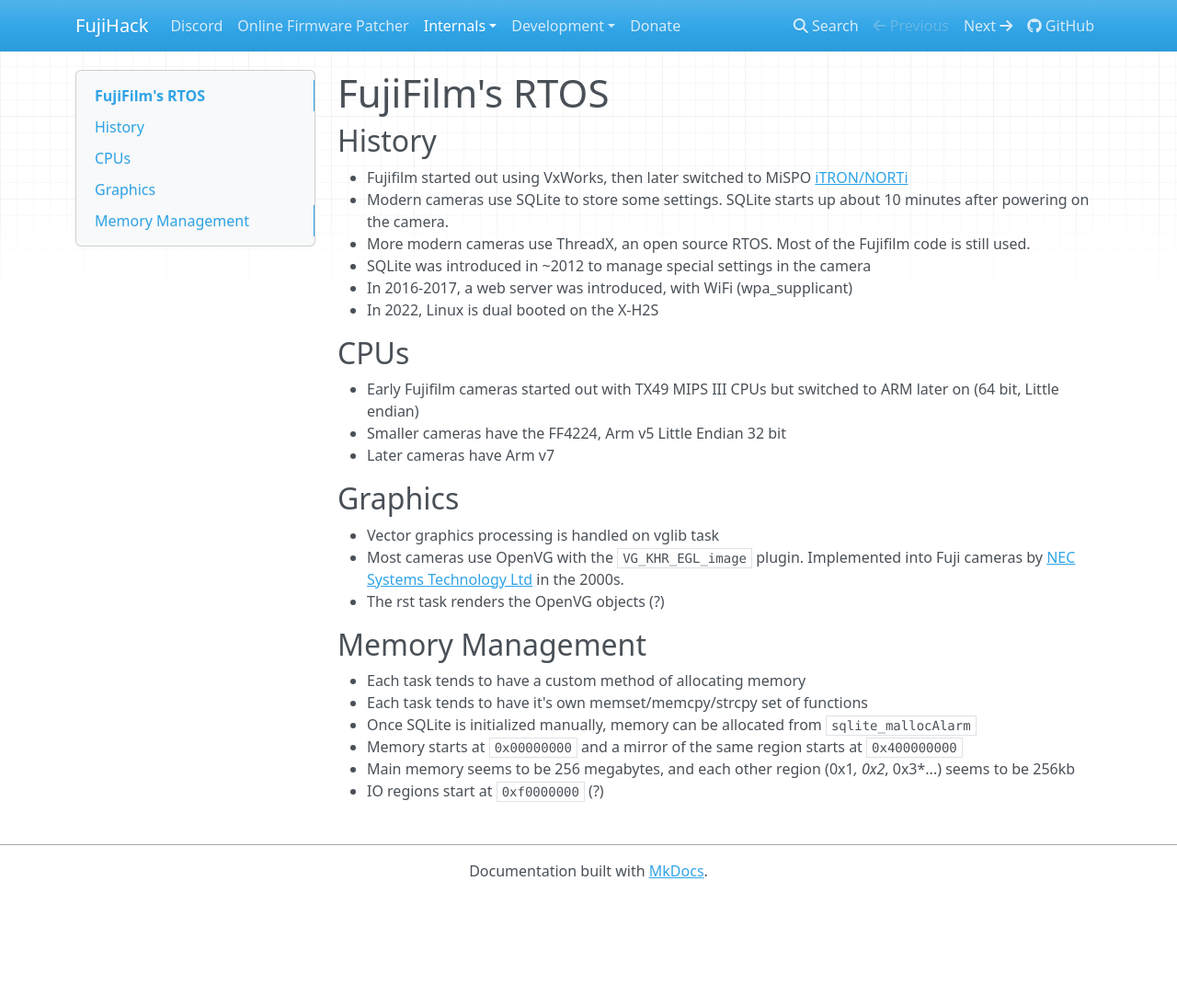
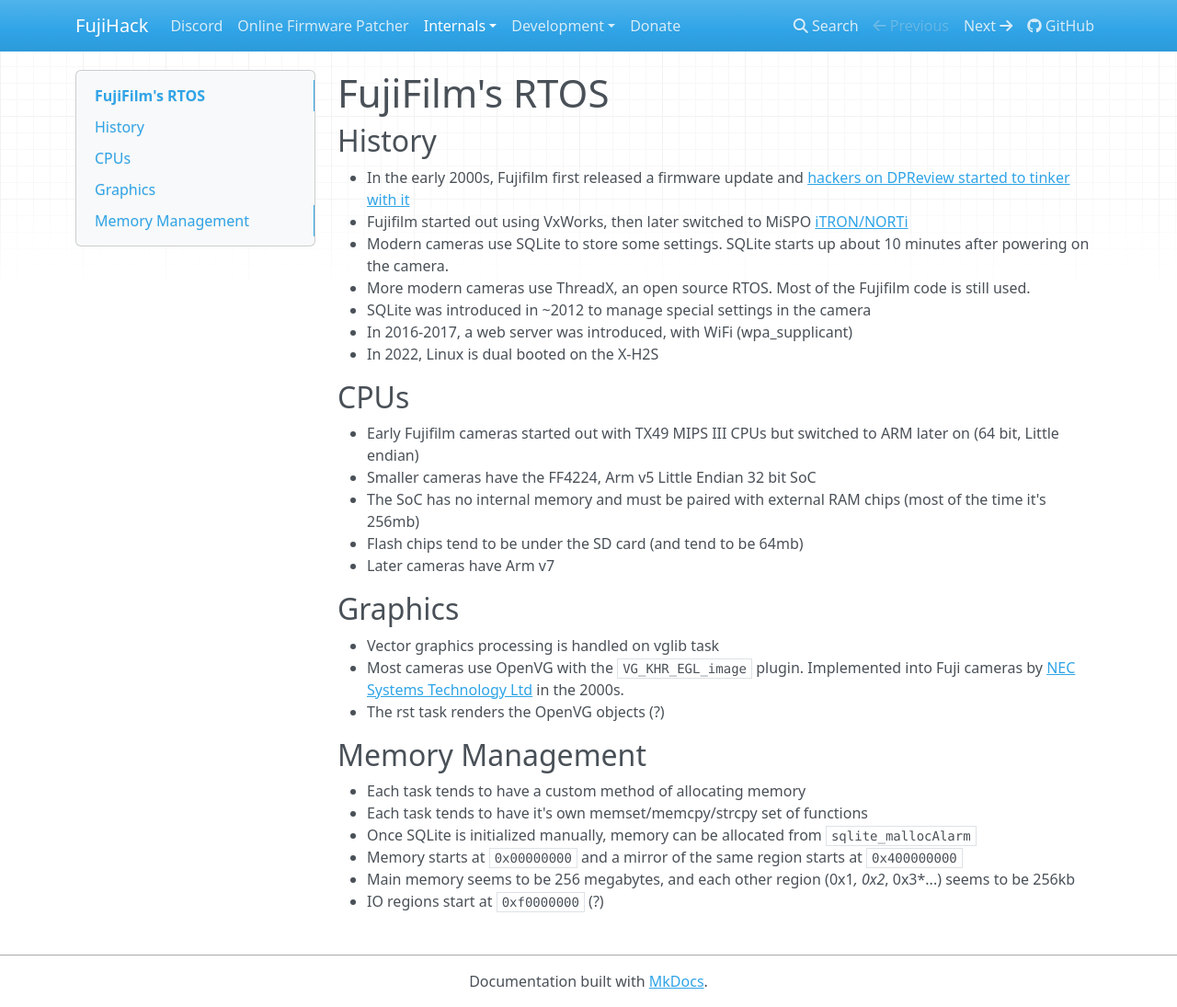
Before and after one commit to fujihack/wiki, an MkDocs documentation site: the page built from docs/fujirtos.md, in a window 1280 px wide and 1095 px high. Shown: the whole window at 92% size. Built offline with MkDocs 1.6.1, drawn with Linux system fonts in a browser that asks for light colours; nearby versions of some CDN libraries.

Commit message:
Update fujirtos.md

```diff
--- a/docs/fujirtos.md
+++ b/docs/fujirtos.md
@@ -1,6 +1,7 @@
 # FujiFilm's RTOS
 
 ## History
+- In the early 2000s, Fujifilm first released a firmware update and [hackers on DPReview started to tinker with it](https://www.dpreview.com/forums/thread/430068)
 - Fujifilm started out using VxWorks, then later switched to MiSPO [iTRON/NORTi](https://en.wikipedia.org/wiki/ITRON_project)
 - Modern cameras use SQLite to store some settings. SQLite starts up about 10 minutes after powering on the camera.
 - More modern cameras use ThreadX, an open source RTOS. Most of the Fujifilm code is still used.
@@ -10,7 +11,9 @@
 
 ## CPUs
 - Early Fujifilm cameras started out with TX49 MIPS III CPUs but switched to ARM later on (64 bit, Little endian)
-- Smaller cameras have the FF4224, Arm v5 Little Endian 32 bit
+- Smaller cameras have the FF4224, Arm v5 Little Endian 32 bit SoC
+- The SoC has no internal memory and must be paired with external RAM chips (most of the time it's 256mb)
+- Flash chips tend to be under the SD card (and tend to be 64mb)
 - Later cameras have Arm v7
 
 ## Graphics
```
